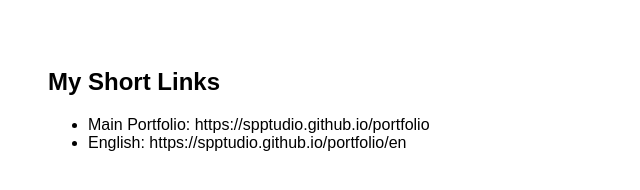
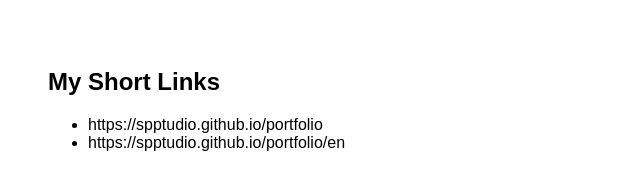
Before and after one commit to spptudio/portfolio, a plain HTML site: page links/index.html in a window 1280 px wide. Shown: the whole page, without its empty margins (0-640 px from the left). Drawn offline with Linux system fonts and the light colour scheme.

Commit message:
Update index.html

```diff
--- a/links/index.html
+++ b/links/index.html
@@ -3,8 +3,8 @@
   <body style="font-family: sans-serif; padding: 40px;">
     <h2>My Short Links</h2>
     <ul>
-      <li>Main Portfolio: https://spptudio.github.io/portfolio</li>
-      <li>English: https://spptudio.github.io/portfolio/en</li>
+      <li>https://spptudio.github.io/portfolio</li>
+      <li>https://spptudio.github.io/portfolio/en</li>
     </ul>
   </body>
 </html>
```
